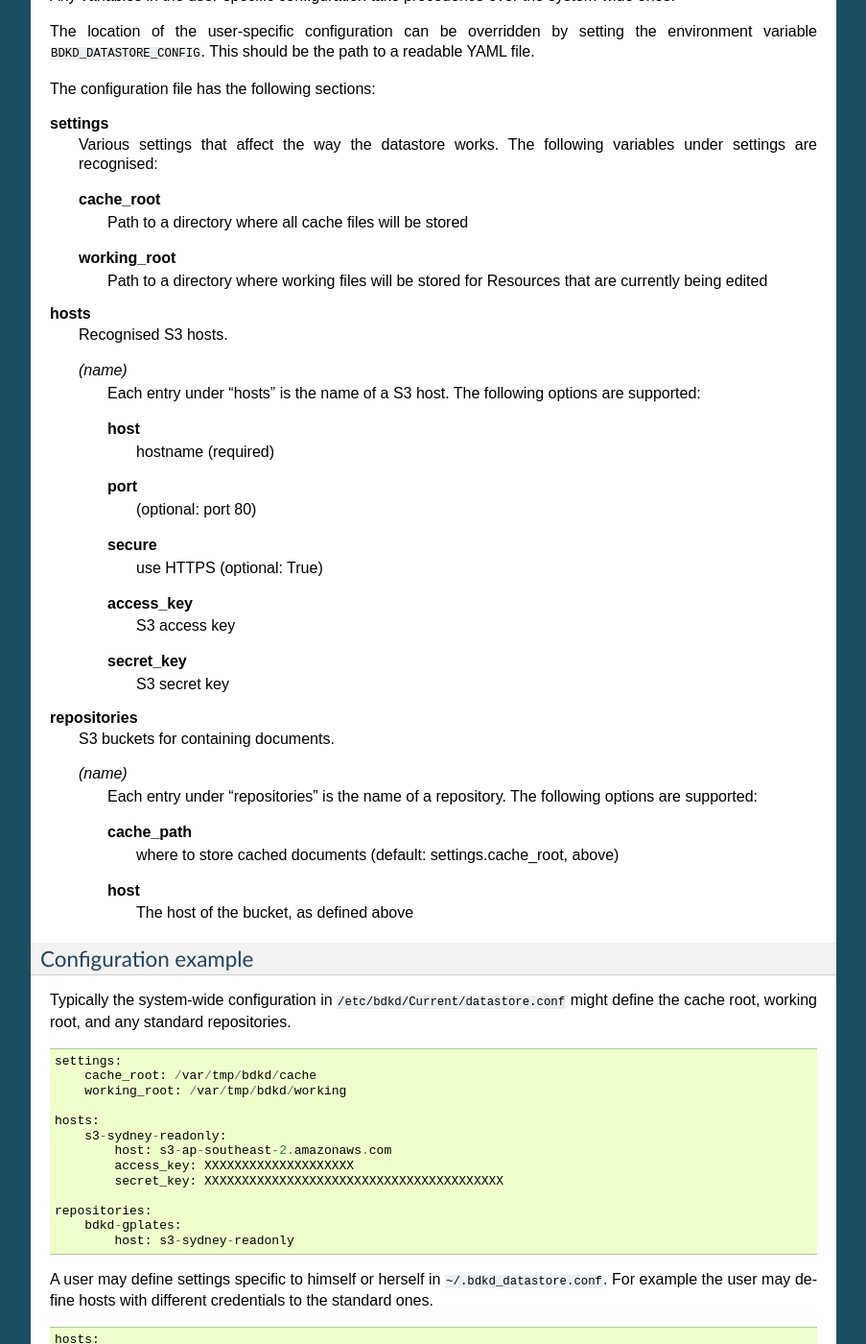
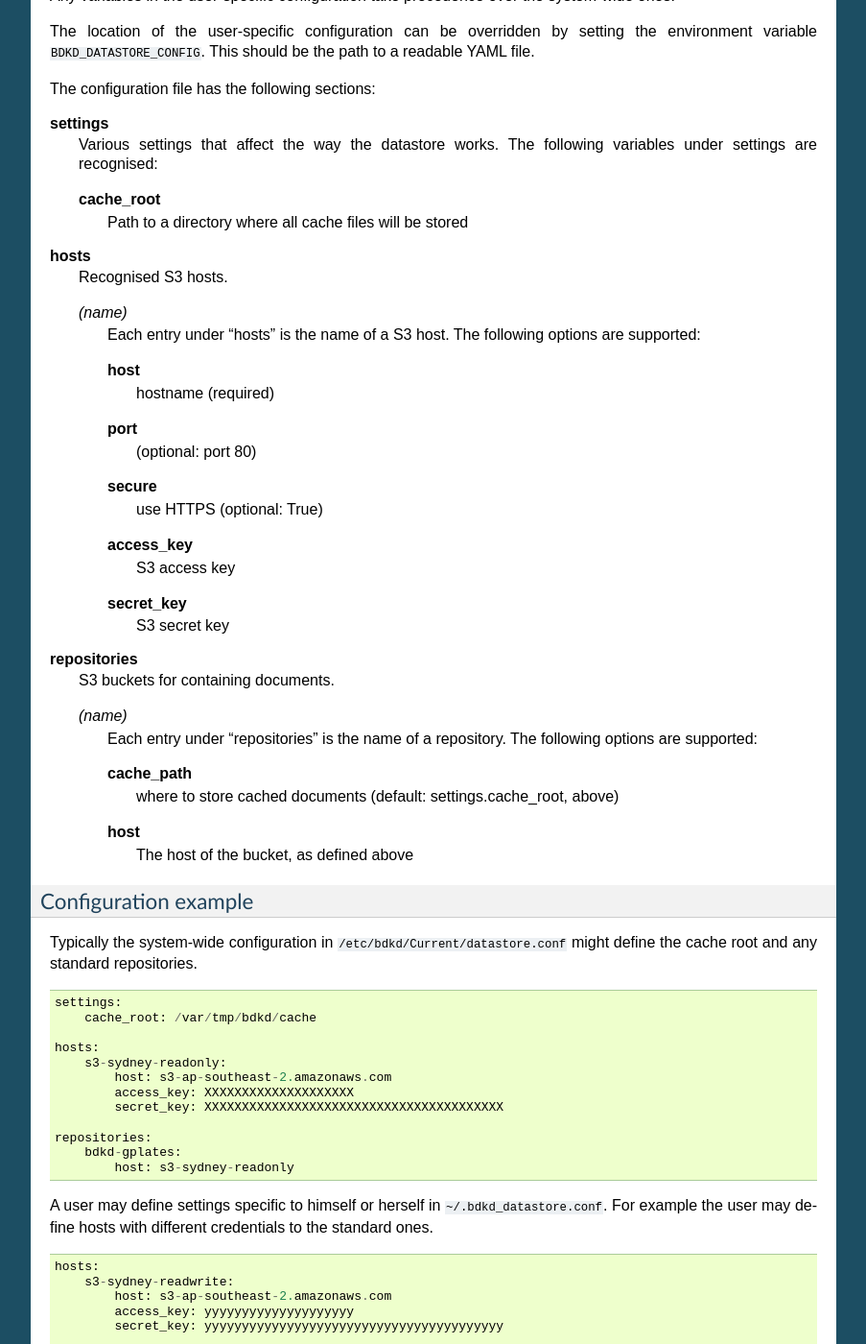
Before and after one commit to sirca/bdkd_datastore, a Sphinx documentation site: the page built from datastore/doc/source/intro.rst, in a window 1280 px wide and 1400 px high, scrolled down 642 px. Shown: the whole window at 96% size, without its empty margins (198-1101 px from the left). Built offline with Sphinx 7.4.7, drawn with Linux system fonts in a browser that asks for light colours.

Commit message:
BDKD-242: removed working_root  as per code review comment

```diff
--- a/datastore/doc/source/intro.rst
+++ b/datastore/doc/source/intro.rst
@@ -47,9 +47,6 @@ The configuration file has the following sections:
 
         **cache_root**
                 Path to a directory where all cache files will be stored
-        **working_root**
-                Path to a directory where working files will be stored for
-                Resources that are currently being edited
 
 **hosts**
         Recognised S3 hosts.
@@ -87,13 +84,12 @@ Configuration example
 ^^^^^^^^^^^^^^^^^^^^^
 
 Typically the system-wide configuration in ``/etc/bdkd/Current/datastore.conf`` might
-define the cache root, working root, and any standard repositories.
+define the cache root and any standard repositories.
 
 ::
 
         settings:
             cache_root: /var/tmp/bdkd/cache
-            working_root: /var/tmp/bdkd/working
 
         hosts:
             s3-sydney-readonly:
```
Also changed, not shown: 2 other files.
